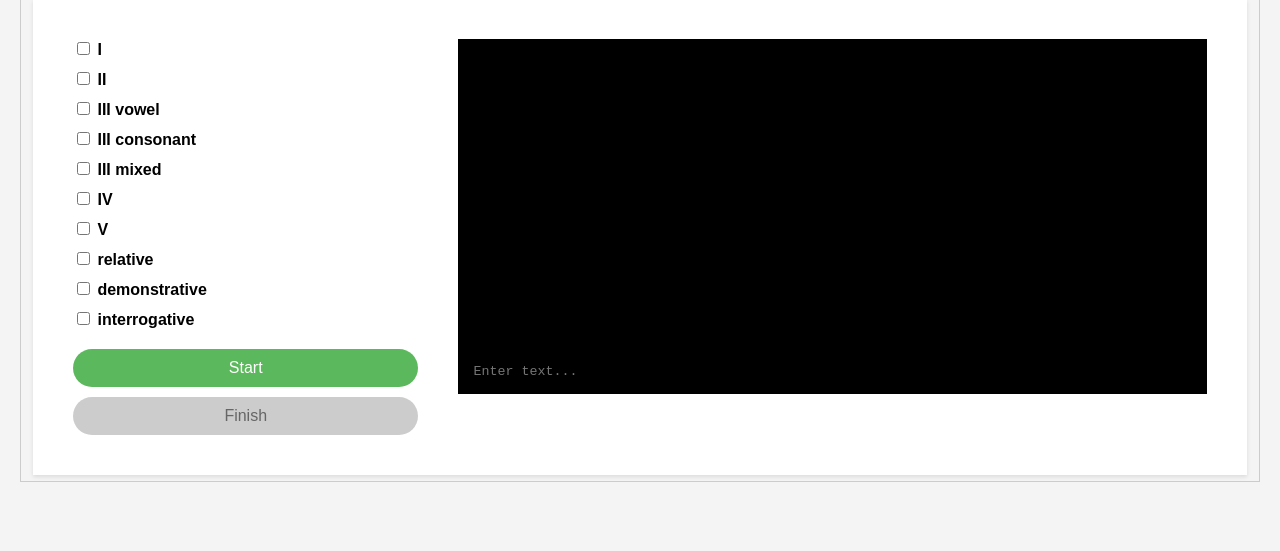
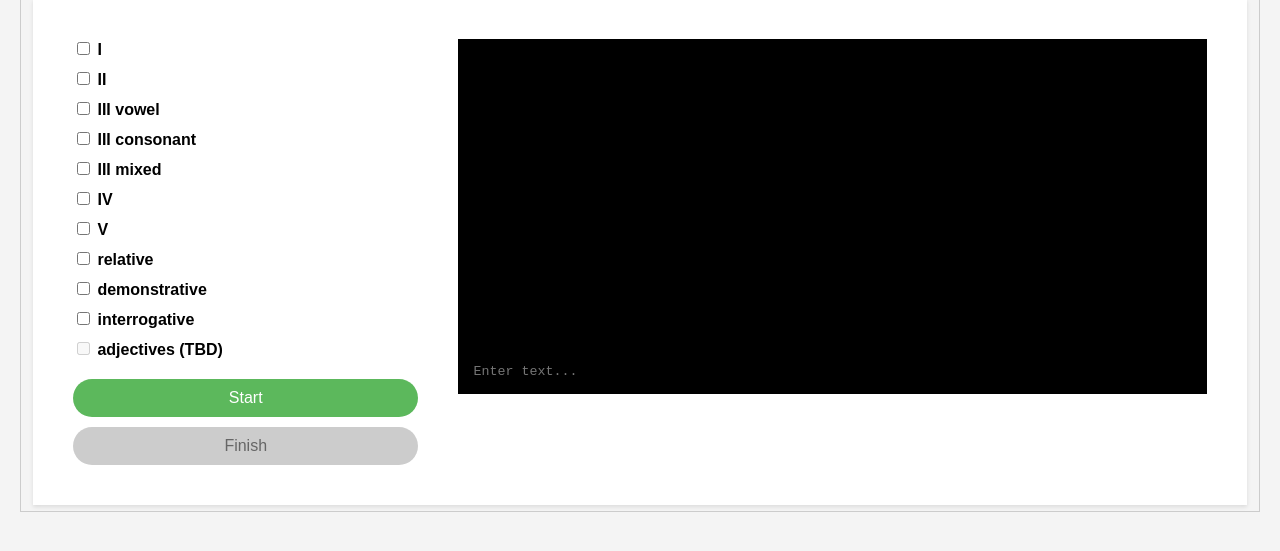
Before and after one commit to PawFran/lang-learning, a Flask app: page / in a window 1280 px wide, after a click on "Declension". Shown: the part 149-700 px from the top of the page. Run offline with Flask 3, Linux system fonts and the light colour scheme.

Commit message:
add adjectives to be filled later

```diff
--- a/templates/tabs/declension_tab.html
+++ b/templates/tabs/declension_tab.html
@@ -10,6 +10,7 @@
         <label><input type="checkbox" value="relative"> relative</label>
         <label><input type="checkbox" value="demonstrative"> demonstrative</label>
         <label><input type="checkbox" value="interrogative"> interrogative</label>
+        <label><input type="checkbox" value="adjectives" disabled> adjectives (TBD)</label>
 
         <button id="startDeclension" onclick="startDeclensionSession()">Start</button>
         <button id="finishDeclension" onclick="finishDeclensionSession()" disabled>Finish</button>
```
